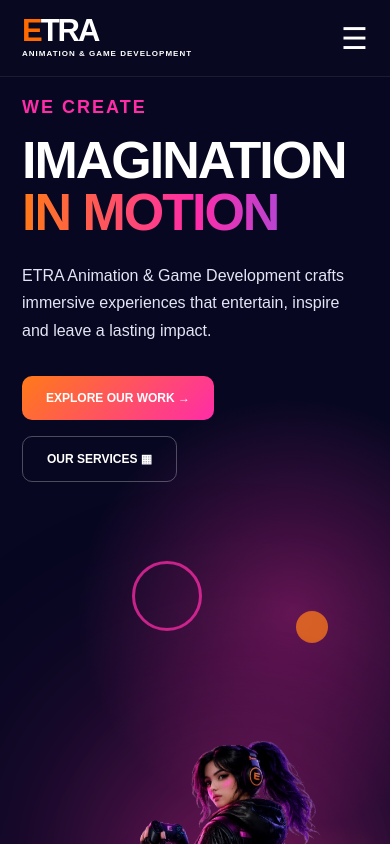
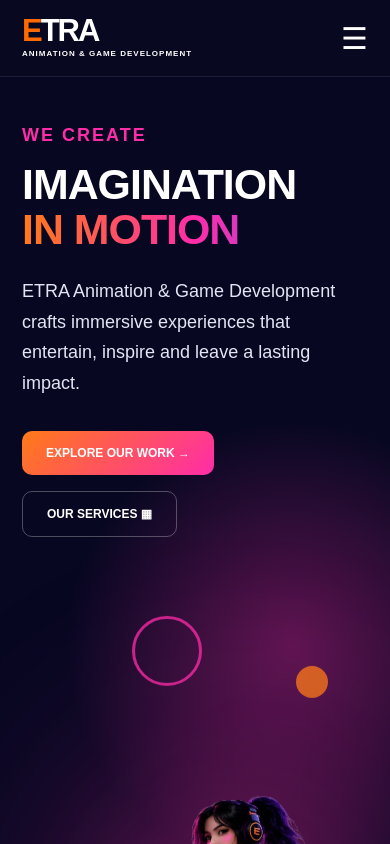
Before and after one commit to MaddyMadhav14/etra-gaming, a Next.js app: page / in a window 390 px wide. Shown: the top 844 px of the page. Built offline with nearby package versions, Linux system fonts and the light colour scheme.

Commit message:
Fix iPhone hero overflow

```diff
--- a/src/app/globals.css
+++ b/src/app/globals.css
@@ -983,3 +983,33 @@ body {
     word-break: normal;
   }
 }
+@media (max-width: 768px) {
+  .hero-section {
+    grid-template-columns: 1fr;
+    padding: 48px 22px 60px;
+    overflow: hidden;
+  }
+
+  .hero-content {
+    width: 100%;
+    max-width: 100%;
+    overflow: hidden;
+  }
+
+  .hero-content h1 {
+    font-size: clamp(40px, 11vw, 50px);
+    line-height: 1.05;
+    letter-spacing: -1px;
+    max-width: 100%;
+  }
+
+  .hero-content h1 span {
+    display: block;
+  }
+
+  .hero-desc {
+    font-size: 18px;
+    line-height: 1.7;
+    max-width: 100%;
+  }
+}
```
